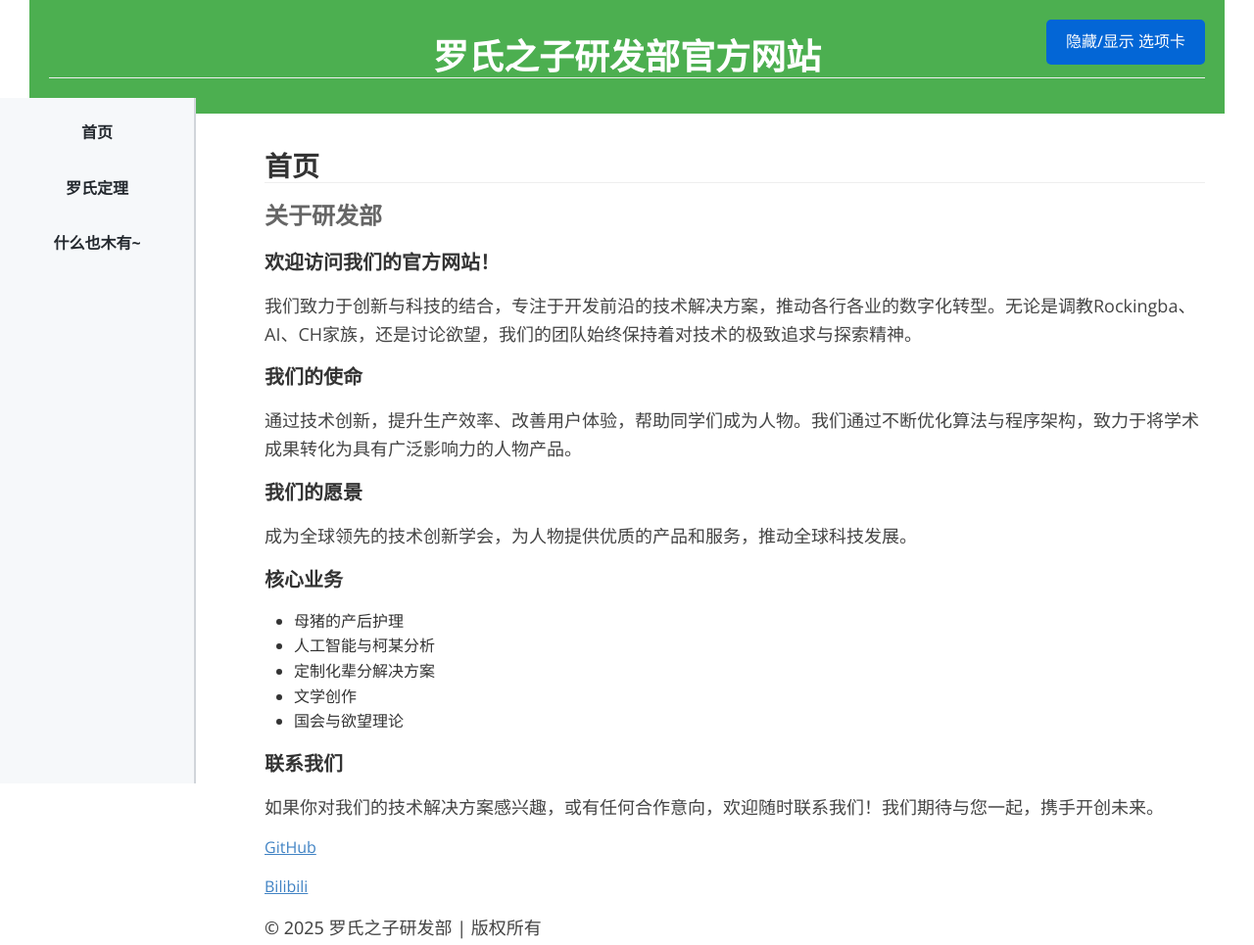
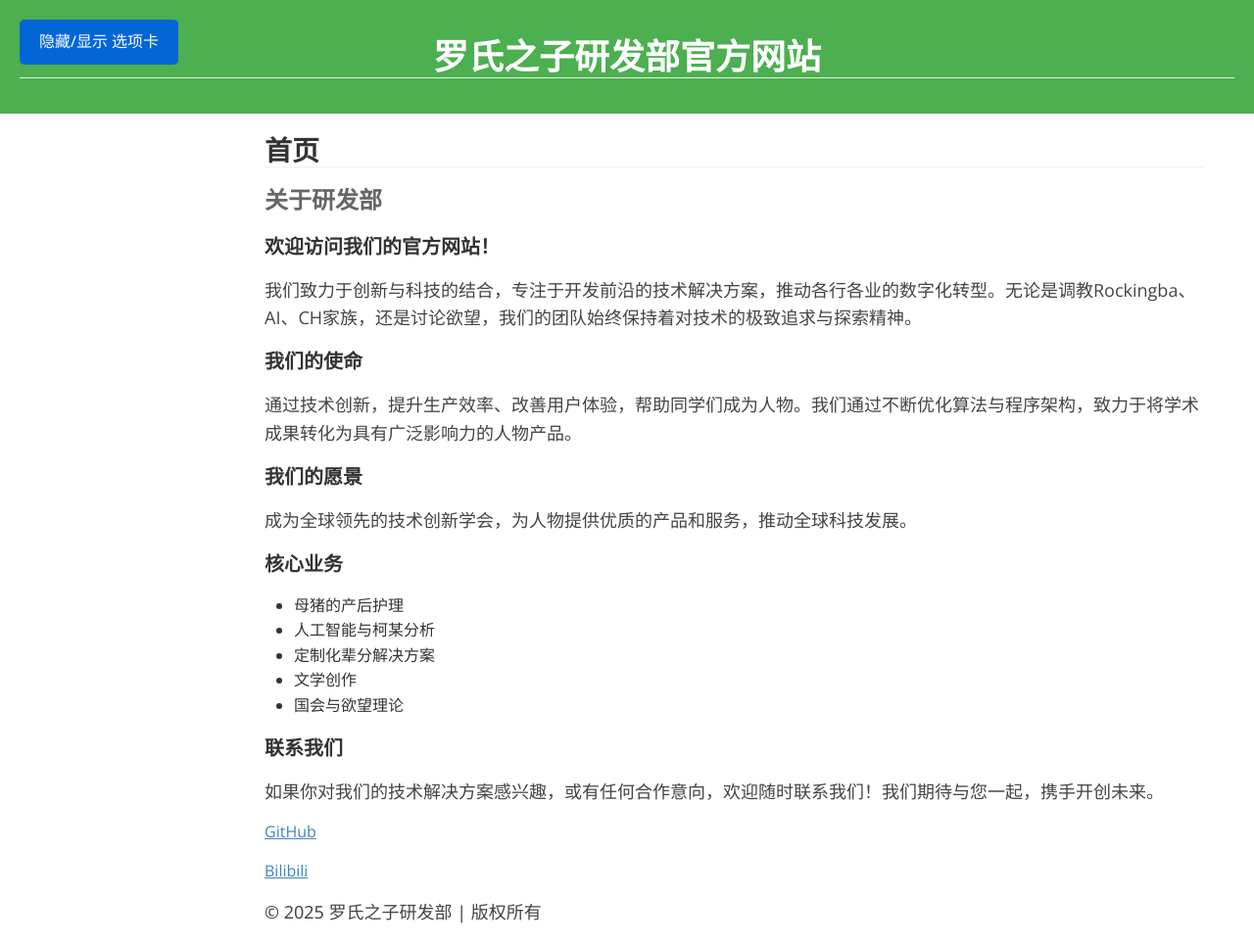
Before and after one commit to son-of-luo/son-of-luo.github.io, a plain HTML site: page index.html in a window 1280 px wide. Shown: the whole page at 98% size. Drawn offline with nearby package versions, Linux system fonts and the light colour scheme.

Commit message:
Add files via upload

```diff
--- a/styles.css
+++ b/styles.css
@@ -6,26 +6,31 @@ body {
     padding: 0;
 }
 
-/* 页眉 */
+/* 页眉（固定在顶部） */
 header {
     background-color: #4CAF50;
     color: white;
     padding: 20px;
     text-align: center;
-    position: relative;
+    position: fixed; /* 设置为固定定位 */
+    top: 0; /* 固定在页面顶部 */
+    left: 0;
+    width: 100%; /* 让标题横跨整个页面宽度 */
+    z-index: 10; /* 确保标题在其他内容上方 */
 }
 
 /* 按钮 */
 button {
-    position: absolute;
+    position: fixed;
     top: 20px;
-    right: 20px;
+    left: 20px;
     padding: 10px 20px;
     background-color: #0366d6;
     color: white;
     border: none;
     border-radius: 5px;
     cursor: pointer;
+    z-index: 15; /* 确保按钮在选项卡区域之上 */
 }
 
 button:hover {
@@ -45,12 +50,13 @@ button:hover {
     top: 100px; /* 向下偏移，避免遮挡标题 */
     left: 0;
     height: calc(100% - 100px); /* 填满页面剩余部分 */
-    transition: transform 0.3s ease;
+    transform: translateX(-100%); /* 默认隐藏（左侧移动） */
+    transition: transform 0.3s ease; /* 使用 transform 实现滑动效果 */
 }
 
-/* 隐藏时的样式 */
-.tabs.hidden {
-    transform: translateX(-100%);
+/* 显示选项卡 */
+.tabs.show {
+    transform: translateX(0); /* 显示时将选项卡恢复到正常位置 */
 }
 
 /* 每个选项卡 */
@@ -82,11 +88,19 @@ button:hover {
 .content {
     margin-left: 220px; /* 留出空间给选项卡 */
     padding: 20px;
+    margin-top: 100px; /* 留出空间避免内容被固定头部覆盖 */
 }
 
 /* 每个选项卡的内容区 */
 .tab-content {
     display: none;
+    opacity: 0; /* 初始状态下不可见 */
+    transition: opacity 0.3s ease-in-out; /* 添加透明度过渡 */
+}
+
+.tab-content.show {
+    display: block; /* 显示时使用 display: block */
+    opacity: 1; /* 显示时透明度为 1 */
 }
 
 h2 {
```
